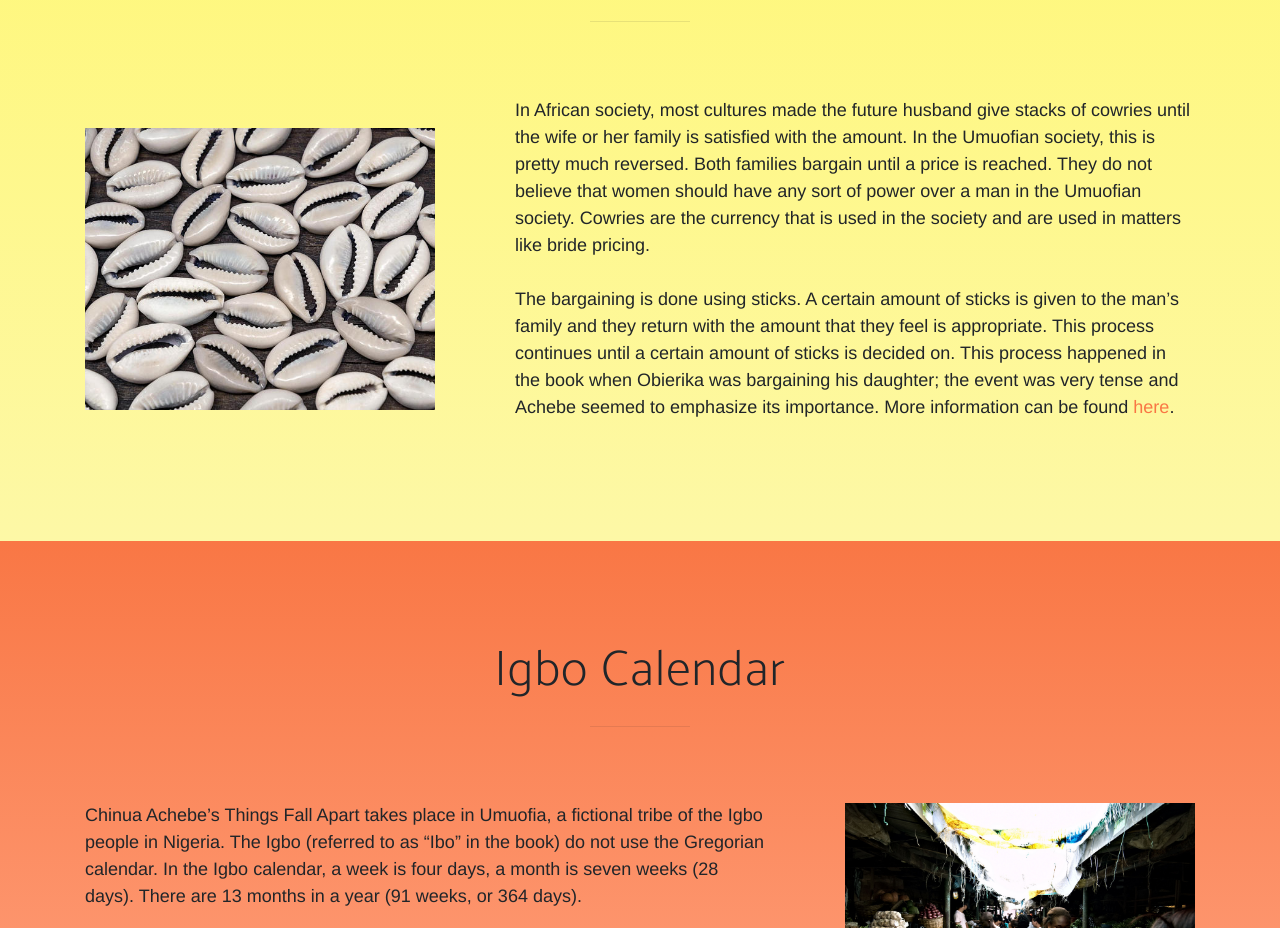
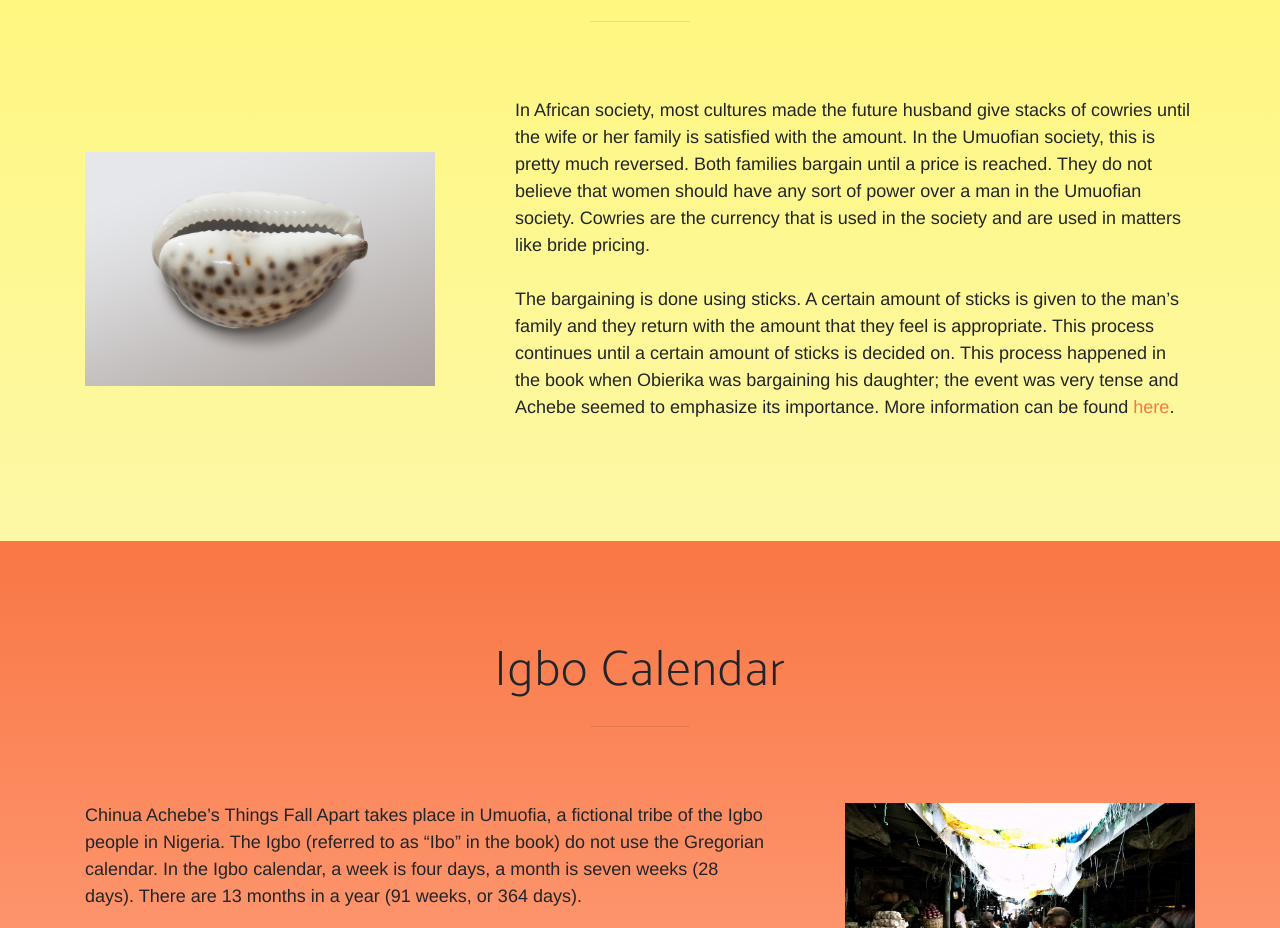
Before and after one commit to isaacbuckman/ThingsFallApart, a plain HTML site: page index.html in a window 1280 px wide. Shown: the part 2320-3248 px from the top of the page. Drawn offline with Linux system fonts and the light colour scheme; a web font is replaced by a local one.

Commit message:
Update index.html

```diff
--- a/index.html
+++ b/index.html
@@ -121,7 +121,7 @@
         </div>
         <div class="row">
           <div class="col-4 my-auto">
-            <a href="http://www.bbc.com/news/world-africa-33810273"><img src="img/cowries-2.jpg" class="img-fluid" alt=""></a>
+            <a href="http://www.bbc.com/news/world-africa-33810273"><img src="img/cowries.jpg" class="img-fluid" alt=""></a>
           </div>
           <div class="col-8 my-auto">
 			<p class="right">In African society, most cultures made the future husband give stacks of cowries until the wife or her family is satisfied with the amount. In the Umuofian society, this is pretty much reversed. Both families bargain until a price is reached. They do not believe that women should have any sort of power over a man in the Umuofian society. Cowries are the currency that is used in the society and are used in matters like bride pricing.<br><br>The bargaining is done using sticks. A certain amount of sticks is given to the man’s family and they return with the amount that they feel is appropriate. This process continues until a certain amount of sticks is decided on. This process happened in the book when Obierika was bargaining his daughter; the event was very tense and Achebe seemed to emphasize its importance. More information can be found <a href="http://www.bbc.com/news/world-africa-33810273">here</a>.</p>
```
